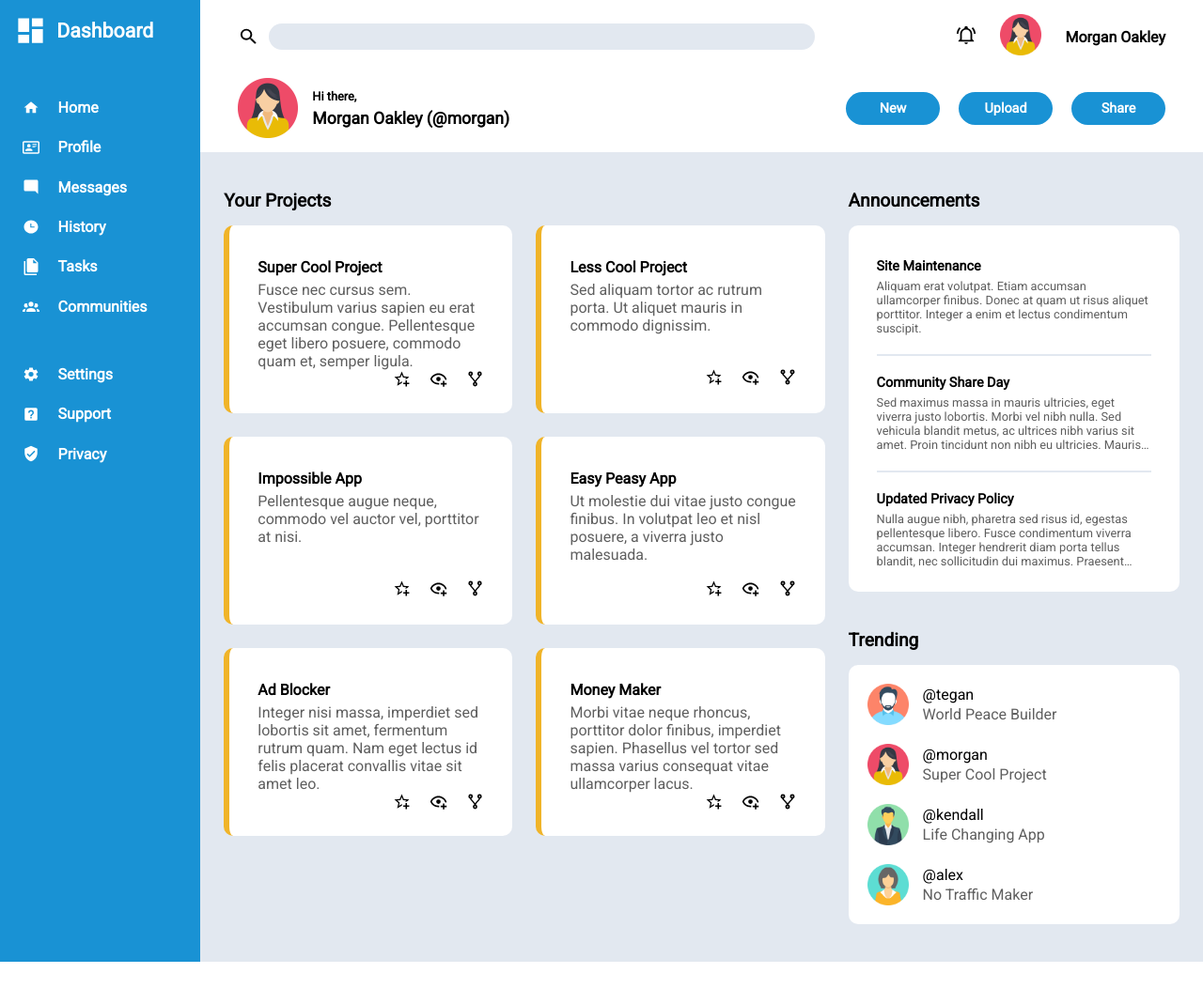
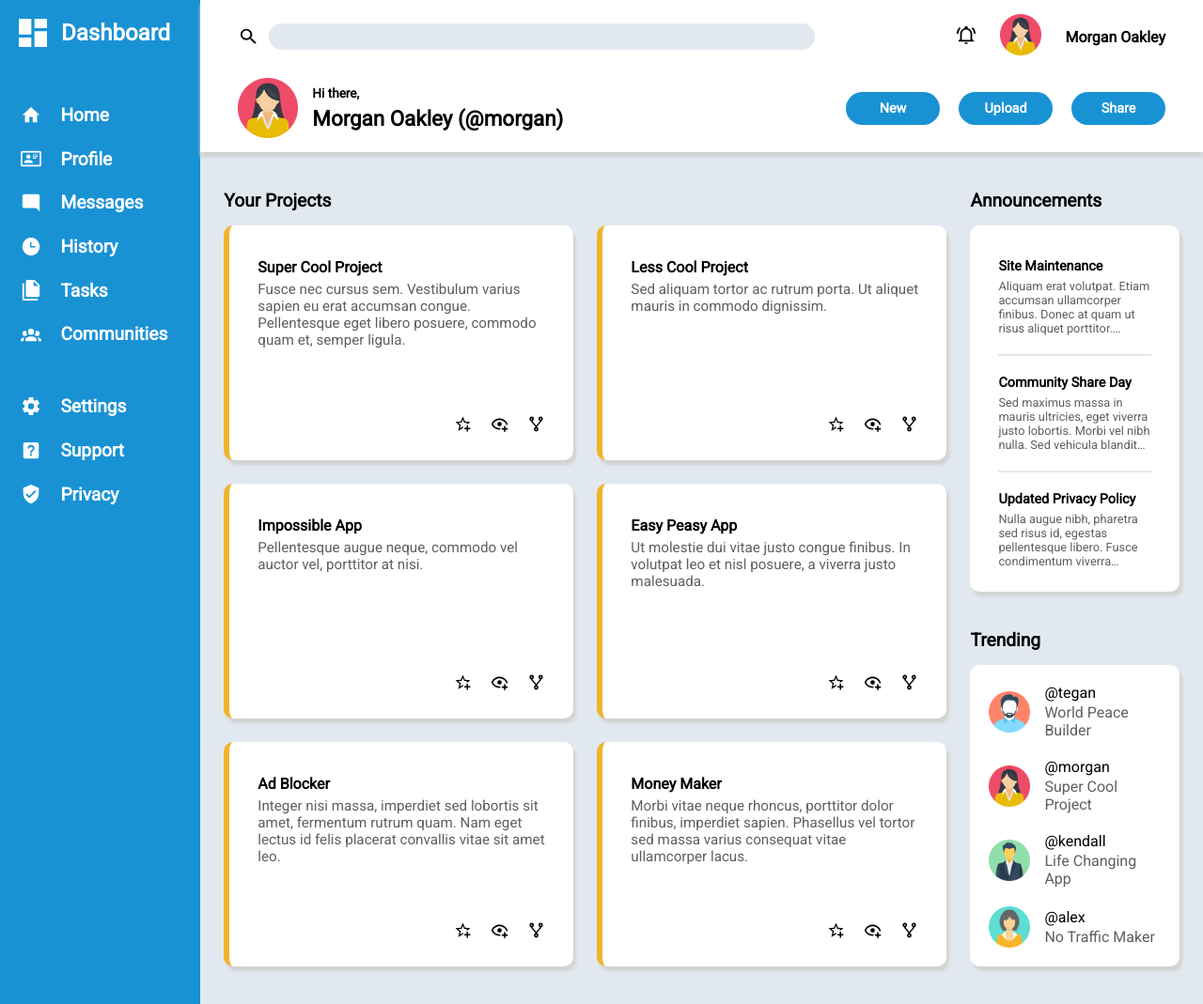
Before and after one commit to zoltan-antal/admin-dashboard, a plain HTML site: page index.html in a window 1280 px wide. Shown: the whole page at 94% size. Before the commit the page ends 1024 px from the top, so only its background shows below. Drawn offline with Linux system fonts and the light colour scheme.

Commit message:
Add shadows, adjust paddings

```diff
--- a/index.html
+++ b/index.html
@@ -78,8 +78,8 @@
   <div class="header">
     <div id="header-top-row">
       <div id="header-search">
-        <a href=""><img class="icon" src="assets/icons/magnify.svg" alt=""></a>
-        <input type="text">
+        <label for="header-search-box"><img class="icon" src="assets/icons/magnify.svg" alt=""></label>
+        <input id="header-search-box" type="text">
       </div>
       <ul id="header-nav">
         <li>
--- a/style.css
+++ b/style.css
@@ -44,15 +44,16 @@ body {
   display: inline-flex;
   align-items: center;
   gap: 20px;
+  font-size: 1.2rem;
 }
 
 .sidebar img {
-  height: 1.1rem;
+  height: 1.4rem;
   filter: invert(1);
 }
 
 .sidebar #nav-banner * {
-  font-size: 16pt;
+  font-size: 1.5rem;
 }
 
 .sidebar #nav-banner a {
@@ -60,11 +61,11 @@ body {
 }
 
 .sidebar #nav-banner img {
-  height: 2.2rem;
+  height: 2.5rem;
 }
 
 .sidebar ul:not(#nav-banner) {
-  margin-left: 9px;
+  margin-left: 7px;
 }
 
 /* HEADER */
@@ -77,6 +78,8 @@ body {
   gap: 20px;
   font-weight: bold;
   padding: 15px 40px;
+  box-shadow: 0px 5px 3px lightgrey;
+  z-index: 1;
 }
 
 .header #header-top-row {
@@ -96,9 +99,13 @@ body {
   gap: 10px;
 }
 
-.header #header-search a {
+.header #header-search label {
   display: flex;
   align-items: center;
+}
+
+.header #header-search label:hover {
+  cursor: pointer;
 }
 
 .header #header-search input {
@@ -150,11 +157,11 @@ body {
 }
 
 .header .header-greeting p {
-  font-size: 0.8rem;
+  font-size: 0.85rem;
 }
 
 .header .header-greeting h1 {
-  font-size: 1.1rem;
+  font-size: 1.4rem;
 }
 
 .header #header-buttons {
@@ -179,6 +186,7 @@ body {
 .main {
   background-color: #e2e8f0;
   display: flex;
+  justify-content: flex-start;
   gap: 25px;
   padding: 40px 25px;
 }
@@ -199,9 +207,11 @@ body {
   background-color: white;
   padding: 35px 30px 25px;
   border-radius: 10px;
+  box-shadow: 3px 5px 3px lightgrey;
 }
 
 .projects {
+  flex-grow: 1;
   display: flex;
   flex-direction: column;
   gap: 15px;
@@ -211,7 +221,7 @@ body {
   flex-grow: 1;
   display: grid;
   grid-template-columns: repeat(auto-fit, minmax(250px, 1fr));
-  grid-template-rows: repeat(auto-fit, 200px);
+  grid-template-rows: repeat(auto-fit, 250px);
   gap: 25px;
 }
 
@@ -221,13 +231,16 @@ body {
   justify-content: space-between;
   align-items: flex-start;
   border-left: 6px solid #f0b429;
-  /* max-height: 200px; */
 }
 
 .project-text {
   display: flex;
   flex-direction: column;
   gap: 5px;
+}
+
+.project-body {
+  font-size: 0.95rem;
 }
 
 .project-buttons {
@@ -237,8 +250,8 @@ body {
 }
 
 .aside {
-  flex-grow: 0;
-  flex-basis: 600px;
+  flex-grow: 1;
+  flex-basis: 300px;
   display: flex;
   flex-direction: column;
   gap: 40px;
```
